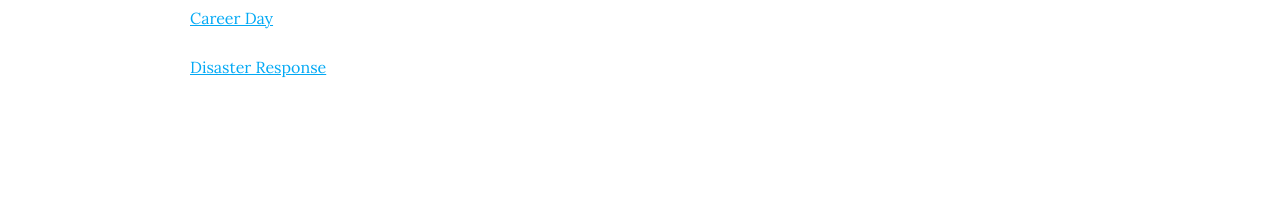
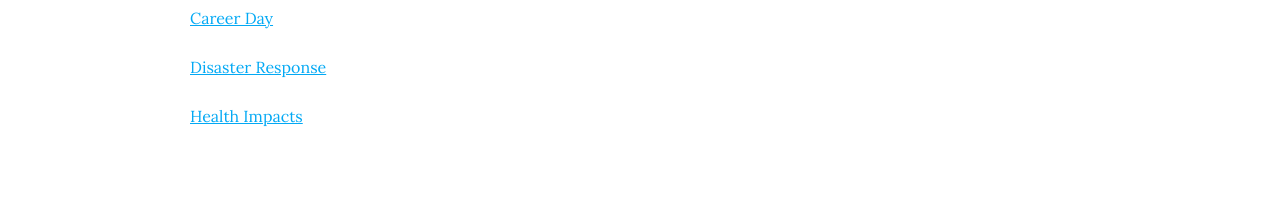
Before and after one commit to Lindsay-Lab/lindsay-lab.github.io, a Jekyll site: the page built from teaching/index.md, in a window 1280 px wide. Shown: the part 1322-1530 px from the top of the page. Built offline with Jekyll 4.4.1, drawn with Linux system fonts in a browser that asks for light colours; nearby versions of some CDN libraries; before the commit the page ends 1484 px from its top, so only the background shows below that.

Commit message:
Update index.md

```diff
--- a/teaching/index.md
+++ b/teaching/index.md
@@ -47,6 +47,8 @@ The current course syllabus is [here](https://lindsay-lab.github.io/ClimateML_Le
 
 [Disaster Response](https://lindsay-lab.github.io/ClimateML_Lectures/Disaster%20Response.pdf)
 
+[Health Impacts](https://lindsay-lab.github.io/ClimateML_Lectures/Health%20Impacts.pdf)
+
 <!--{% include search-info.html %}
 
 {% include section.html %}
```
